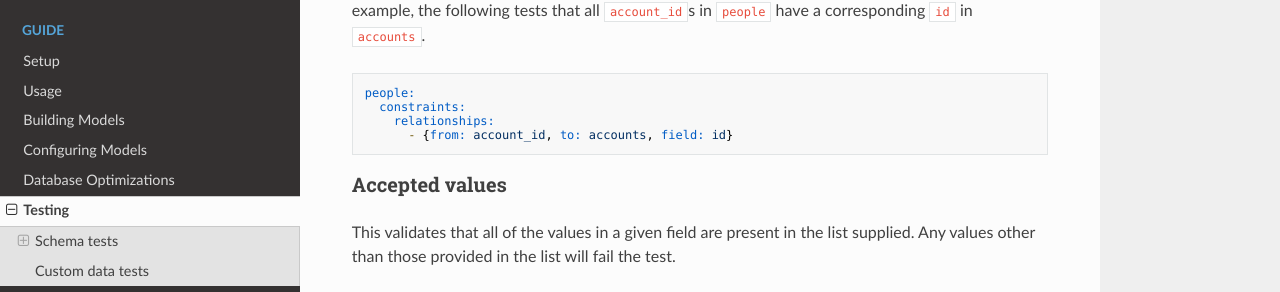
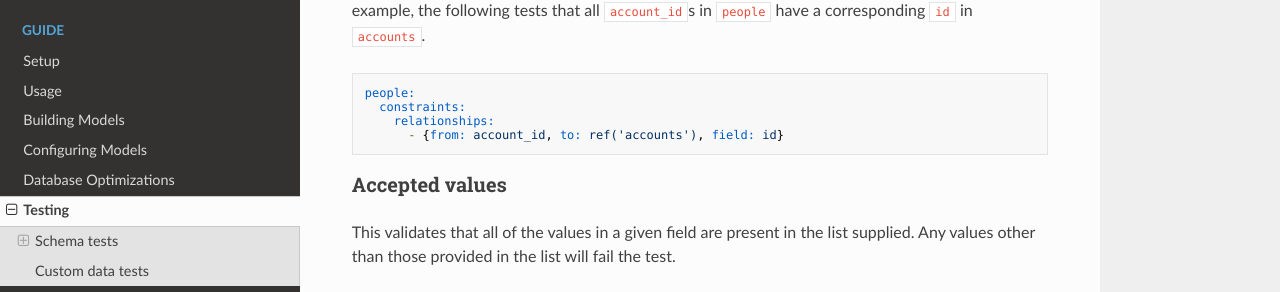
Before and after one commit to RayMarquina/dbt_project, an MkDocs documentation site: the page built from docs/guide/testing.md, in a window 1280 px wide and 900 px high, scrolled down 1038 px. Shown: the part 132-424 px from the top of the window. Built offline with MkDocs 1.6.1, drawn with Linux system fonts in a browser that asks for light colours; nearby versions of some CDN libraries; old or Windows-style settings are respelled for this version of MkDocs.

````diff
--- a/docs/guide/testing.md
+++ b/docs/guide/testing.md
@@ -44,7 +44,7 @@ This validates that all records in a child table have a corresponding record in
 people:
   constraints:
     relationships:
-      - {from: account_id, to: accounts, field: id}
+      - {from: account_id, to: ref('accounts'), field: id}
 ```
 
 ### Accepted values
````
Also changed, not shown: CHANGELOG.md (+1 -0 lines).
